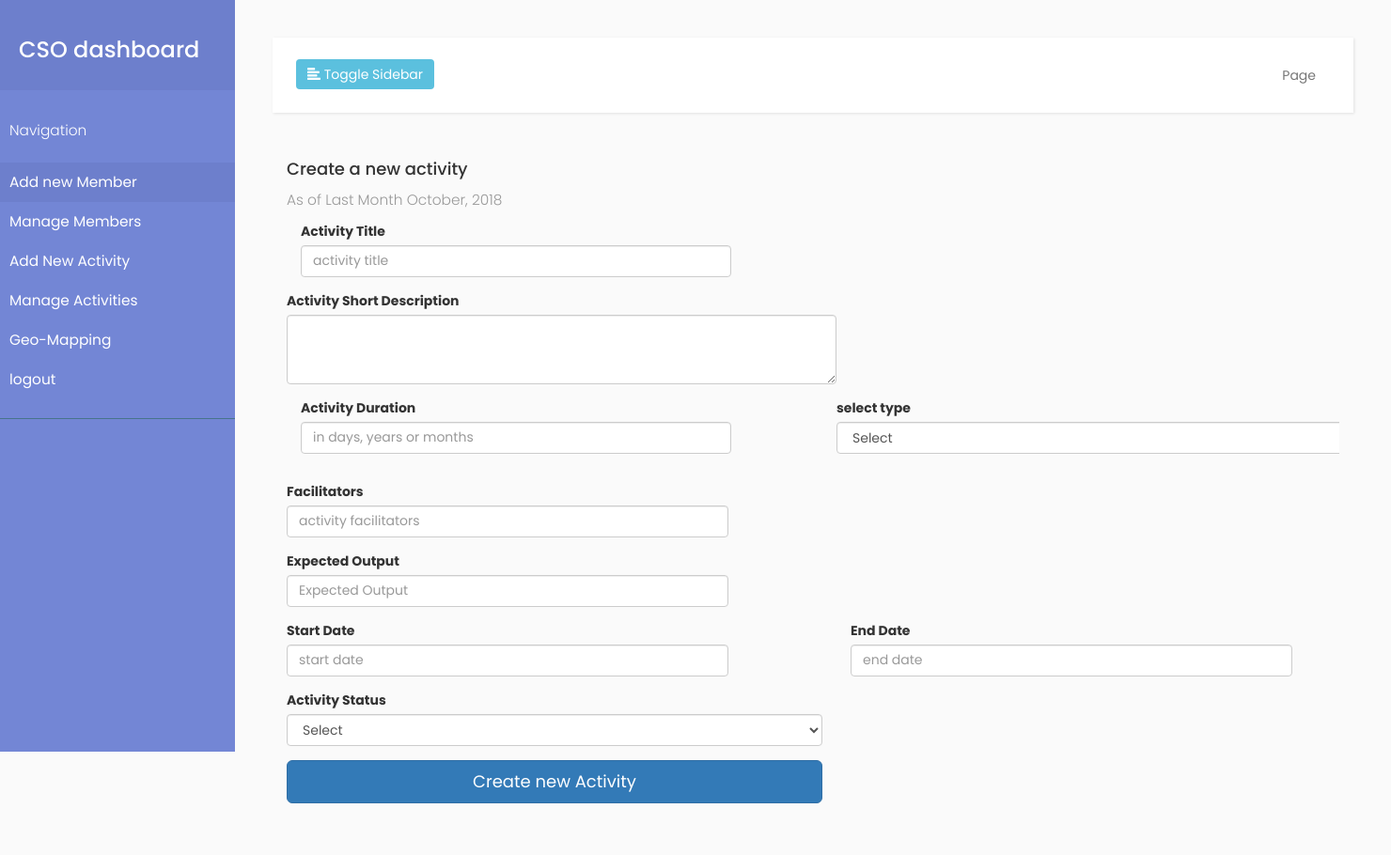
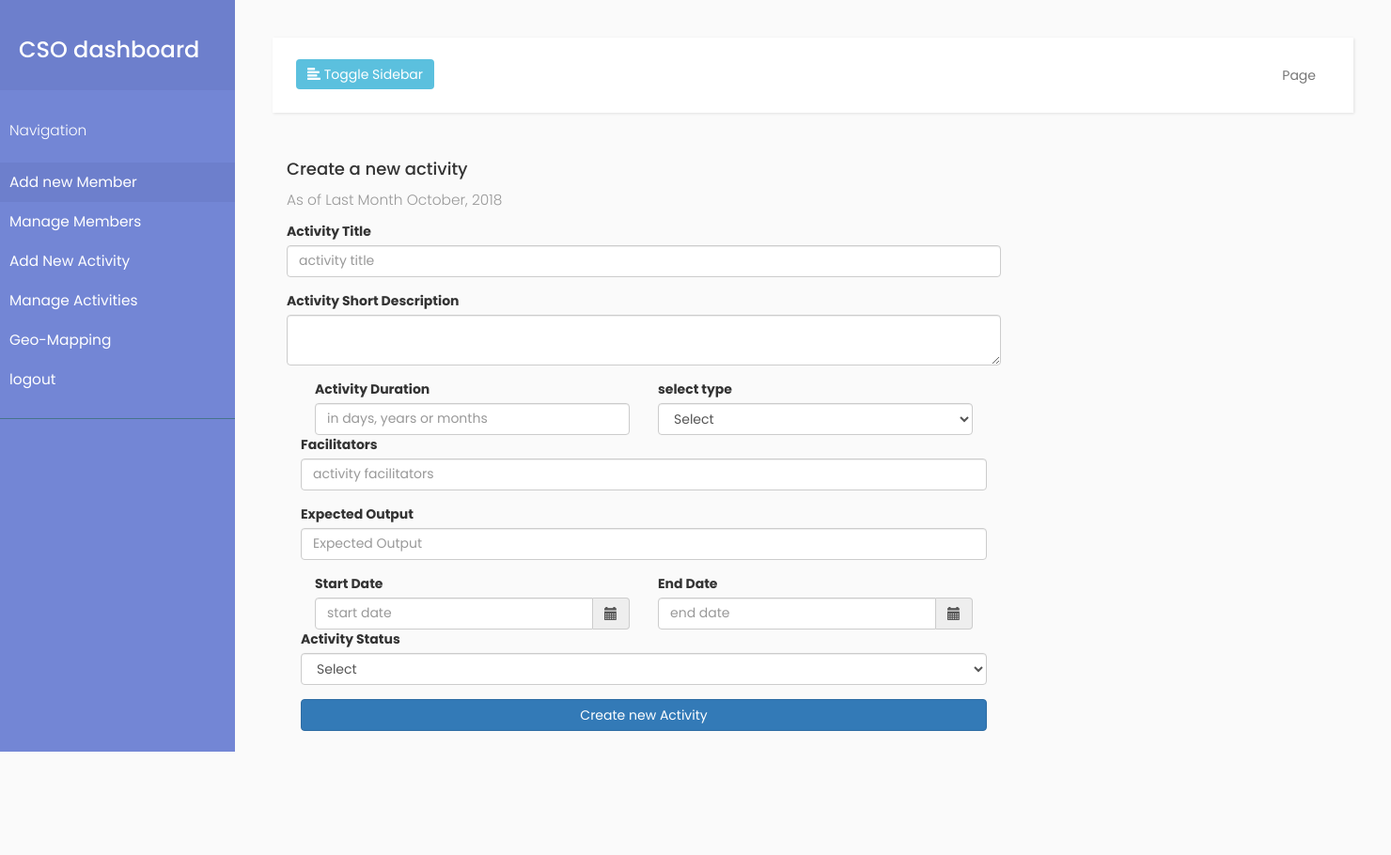
Before and after one commit to chiefkilawila/ccportal, a PHP site: page /cso_area/add_new_activity.php in a window 1480 px wide. Shown: the whole page at 94% size. After the commit the page ends 800 px from the top, so only its background shows below. Run offline with PHP 8.4, Linux system fonts and the light colour scheme; some libraries are stand-ins or nearby versions.

Commit message:
add_new_activity.php

```diff
--- a/web/cso_area/add_new_activity.php
+++ b/web/cso_area/add_new_activity.php
@@ -1,7 +1,7 @@
 <?php
 include("../../includes/layouts/cso_header_layout.php");
  ?>
-<div class="container-fluid">
+<div class="container">
 	<div class="row">
 							<div class="col-lg-12">
 								<div class="card">
@@ -11,55 +11,53 @@ include("../../includes/layouts/cso_header_layout.php");
 									</div>
 									<div class="card-content table-responsive">
 
-                  <div class="container">
+                  <div class="col-md-8">
 
                       <div class="row">
-                        <div class="col-md-6">
-                          <div class="form-group row">
-                              <label for="colFormLabel" class="col-sm-4 col-form-label">Activity Title</label>
-                              <div class="col-sm-10">
-                                <input type="text" class="form-control" id="colFormLabel" placeholder="activity title">
-                              </div>
+
+                          <div class="form-group ">
+                              <label for="colFormLabel" class=" control-label">Activity Title</label>
+                                                              <input type="text" class="form-control" id="colFormLabel" placeholder="activity title">
+
                             </div>
 
-                          </div>
-                          <div class="col-md-6">
-                            <!-- <div class="form-group row">
+
+                           <!--<div class="col-md-6">
+                            <div class="form-group row">
                                 <label for="colFormLabel" class="col-sm-2 col-form-label">Last Name</label>
                                 <div class="col-sm-10">
                                   <input type="text" class="form-control" id="colFormLabel" placeholder="last name">
                                 </div>
-                              </div> -->
+                              </div>
 
-                            </div>
-                          </div>
+                            </div>-->
 
-                          <div class="row">
-                          <div class="col-md-6">
-                            <div class="form-group row">
-                              <label for="exampleFormControlTextarea1">Activity Short Description</label>
-                              <textarea class="form-control"  id="product_purpose_statement" name="product_purpose_statement" value="<?= isset($_POST['product_purpose_statement']) ? $_POST['product_purpose_statement'] : ''; ?>" rows="3"></textarea>
-                            </div>
+
+
+
+                            <div class="form-group ">
+                              <label for="exampleFormControlTextarea1" class="control-label">Activity Short Description</label>
+                              <textarea class="form-control"  id="product_purpose_statement" name="product_purpose_statement" value="<?= isset($_POST['product_purpose_statement']) ? $_POST['product_purpose_statement'] : ''; ?>" ></textarea>
+
 
                             </div>
 
                           </div>
 
-                              <div class="row">
-                              <div class="col-md-6">
-                                <div class="form-group row">
-                                    <label for="colFormLabel" class="col-sm-4 col-form-label">Activity Duration</label>
-                                    <div class="col-sm-10">
+                              <div class="form-group">
+
+                                <div class=" col-md-6 ">
+                                    <label for="colFormLabel" class="control-label">Activity Duration</label>
+
                                       <input type="text" class="form-control" id="colFormLabel" placeholder="in days, years or months">
-                                    </div>
+
                                   </div>
 
-                                </div>
 
-                                <div class="col-md-6">
-                                  <div class="form-group row">
-                                    <div class="form-group">
-                                       <label for="exampleFormControlSelect1">select type</label>
+
+
+                                    <div class=" col-md-6">
+                                       <label for="exampleFormControlSelect1" class="control-label">select type</label>
                                        <select class="form-control" id="exampleFormControlSelect1">
                                          <option>Select</option>
                                          <option>days</option>
@@ -68,58 +66,64 @@ include("../../includes/layouts/cso_header_layout.php");
                                        </select>
                                      </div>
 
-                                  </div>
+
                                 </div>
 
-                                <div class="row">
-                                  <div class="col-md-6">
-                                    <div class="form-group row">
-                                        <label for="colFormLabel" class="col-sm-4 col-form-label">Facilitators</label>
-                                        <div class="col-sm-10">
+
+
+                                    <div class="form-group ">
+                                        <label for="colFormLabel" class="control-label">Facilitators</label>
+
                                           <input type="text" class="form-control" id="colFormLabel" placeholder="activity facilitators">
-                                        </div>
-                                      </div>
+
+
 
                                     </div>
-                                  </div>
 
-                                  <div class="row">
-                                    <div class="col-md-6">
-                                      <div class="form-group row">
-                                          <label for="colFormLabel" class="col-sm-4 col-form-label">Expected Output</label>
-                                          <div class="col-sm-10">
+
+
+
+                                      <div class="form-group ">
+                                          <label for="colFormLabel" class="cotrol-label">Expected Output</label>
+
                                             <input type="text" class="form-control" id="colFormLabel" placeholder="Expected Output">
                                           </div>
-                                        </div>
 
-                                      </div>
-                                    </div>
 
-                                    <div class="row">
-                                      <div class="col-md-6">
-                                        <div class="form-group row">
-                                            <label for="colFormLabel" class="col-sm-4 col-form-label">Start Date</label>
-                                            <div class="col-sm-10">
-                                              <input type="text" class="form-control" id="colFormLabel" placeholder="start date">
+
+
+
+                                    <div class="form-group">
+
+                                        <div class=" col-sm-6 ">
+                                            <label for="colFormLabel" class=" control-label">Start Date</label>
+                                            <div class="input-group datetimepicker">
+                                              <input type="text" class="form-control " id="colFormLabel" placeholder="start date">
+                                              <span class="input-group-addon">
+                        <span class="glyphicon glyphicon-calendar"></span>
+                    </span>
                                             </div>
-                                          </div>
+
 
                                         </div>
 
-                                        <div class="col-md-6">
-                                          <div class="form-group row">
-                                              <label for="colFormLabel" class="col-sm-4 col-form-label">End Date</label>
-                                              <div class="col-sm-10">
-                                                <input type="text" class="form-control" id="colFormLabel" placeholder="end date">
-                                              </div>
+
+                                          <div class=" col-sm-6">
+                                              <label for="colFormLabel" class="control-label">End Date</label>
+                                              <div class="input-group datetimepicker">
+                                                <input type="text" class="form-control  id="colFormLabel" placeholder="end date">
+                                                     <span class="input-group-addon">
+                        <span class="glyphicon glyphicon-calendar"></span>
+                    </span
+                                              ></div>
                                             </div>
 
-                                          </div>
+
                                       </div>
-                                  <div class="row">
-                                  <div class="col-md-6">
+
+
                                     <div class="form-group">
-                                       <label for="exampleFormControlSelect1">Activity Status</label>
+                                       <label for="exampleFormControlSelect1" class="control-label">Activity Status</label>
                                        <select class="form-control" id="exampleFormControlSelect1">
                                          <option>Select</option>
                                          <option>ON-stanby</option>
@@ -127,21 +131,20 @@ include("../../includes/layouts/cso_header_layout.php");
 
                                        </select>
                                      </div>
-                                  </div>
-                                </div>
 
 
-                              <div class="row">
-                              <div class="col-md-6">
+
+
+
                                 <div class="form-group">
 
-                                 <button type="button" class="btn btn-primary btn-lg btn-block">Create new Activity</button>
+                                 <button type="button" class="btn btn-primary  btn-block">Create new Activity</button>
                               </div>
                            </div>
-                         </div>
 
 
-                    </div>
+
+
 										</div>
 									</div>
                 </div>
@@ -151,3 +154,9 @@ include("../../includes/layouts/cso_header_layout.php");
                   <?php
                   include("../../includes/layouts/cso_layout_footer.php");
                    ?>
+<script>
+$(document).ready(function (){
+	$('.datetimepicker').datetimepicker();
+
+});
+</script>
```
